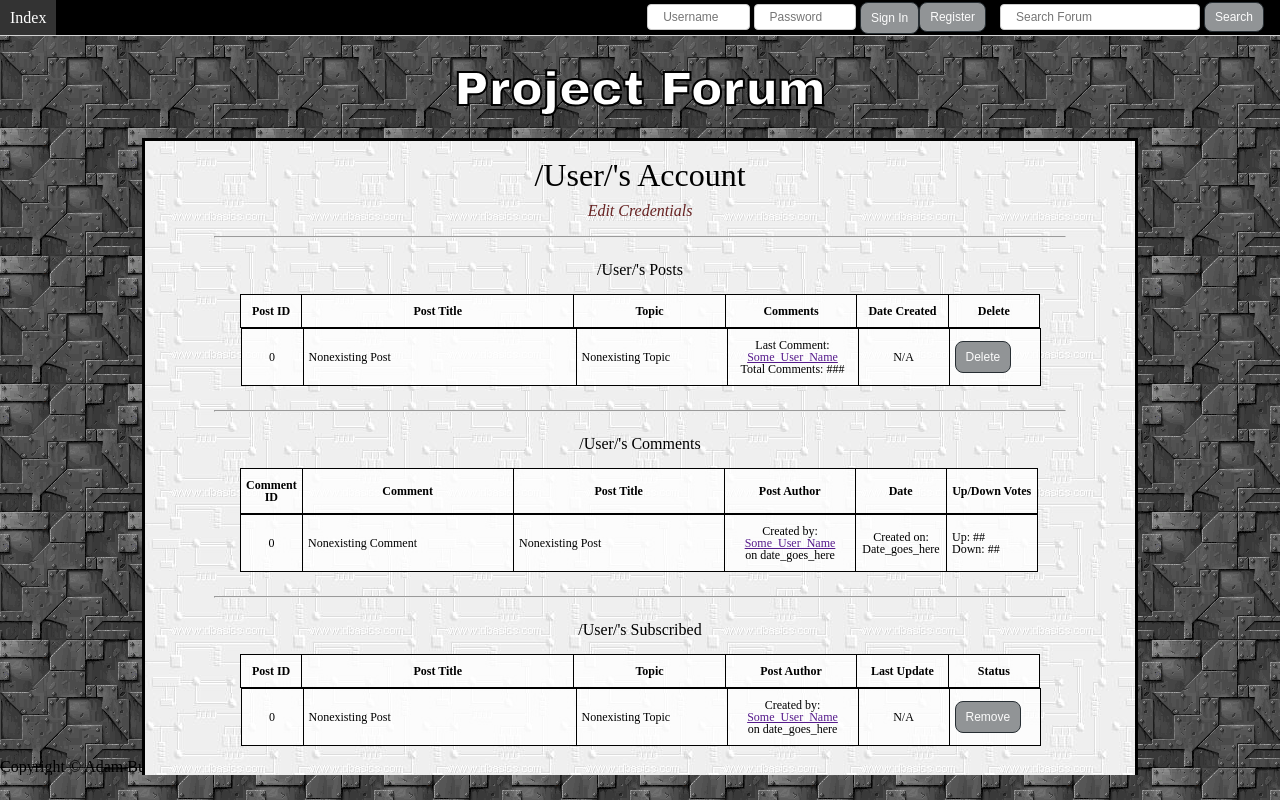
After one commit to StevenLeighton1/ProjectForum, a PHP site: page /view-account.html in a window 1280 px wide. The commit adds this page. Run offline with PHP 8.4, Linux system fonts and the light colour scheme.

Commit message:
The submitted project, late upload...
Contains the documentation and all of the final changes that were made
before the final submission.  The EER diagram is also updated from the
previous version.

```diff
--- a/html/css/outline.css
+++ b/html/css/outline.css
@@ -141,6 +141,7 @@ ul li a{
     background-color:#333;
 }
 
+<<<<<<< Updated upstream
 ul li .subBtn{
     position: fixed;
     height:35px;
@@ -149,6 +150,14 @@ ul li .subBtn{
     opacity:0;
     top:0;
     cursor:pointer;
+=======
+ul form{
+    margin-right:3px;
+}
+ul form input[type=submit]{
+    height:30px;
+    margin-right:3px;
+>>>>>>> Stashed changes
 }
 
 ul li a:not(.btn){
--- /dev/null
+++ b/html/view-account.html
@@ -0,0 +1,176 @@
+<!DOCTYPE html>
+<html>
+    <head>
+        <title>Project Forum</title>
+        <meta http-equiv="Content-Type" content="text/html; charset=iso-8859-1" >
+
+            <link rel="stylesheet" type="text/css" href="css/reset.css">
+            <link rel="stylesheet" type="text/css" href="css/inputs.css">
+            <link rel="stylesheet" type="text/css" href="css/outline.css">
+            <link rel="stylesheet" type="text/css" href="css/center_form.css">
+
+    </head>
+    <body>
+        <ul>
+            <li>
+                <a href="#" class="btn" style="margin-right:16px">Search</a>
+                <input type="text" name="search" placeholder="Search Forum" style="float:right">
+                    </li>
+
+            <!-- If logged in, replace account and form with the following:
+                <li><a href="login.html">Sign Out</a></li>
+                <li><a href="view-account.html">Account</a></li>
+
+             -->
+
+            <li><a href="account.html" class="btn" style="margin-right:10px">Register</a></li>
+          <!--  <li><a href="login.html">Sign In</a></li> -->
+
+          <!-- If login fails ==> open the login page
+               If signs out   ==> open the login page -->
+            <form action="#" method="post">
+                <li><input type="submit" value="Sign In" class="btn" style="float:right"></li>
+                <li><input type="password" name="pass" placeholder="Password" style="float:right;width:8%;"></li>
+                <li><input type="text" name="user" placeholder="Username" style="float:right;width:8%;margin-right:0px"></li>
+            </form>
+            <li style="float:left"><a href="index.html">Index</a></li>
+        </ul>
+
+        <div class="container">
+            <h3>Project Forum</h3>
+            <div class="content">
+                <h2>/User/'s Account</h2>
+                <div class="centerframe">
+
+                    <!-- Show only if your account -->
+                    <h1><a href="account.html">Edit Credentials</a></h1>
+
+                    <hr style="width:850px">
+                    <!---- Start User's Posts Table ----->
+                    <table class="scroll">
+                        <caption>/User/'s Posts</caption>
+                        <thead style="display:table-header-group">
+                            <tr>
+                                <th scope="col" class="id">Post ID</th>
+                                <th scope="col" class="title">Post Title </th>
+                                <th scope="col" class="sub">Topic</th>
+                                <th scope="col" class="lastPost">Comments</th>
+                                <th scope="col" class="other">Date Created</th>
+                                <th scope="col" class="other">Delete</th>
+                            </tr>
+                        </thead>
+                        <tbody>
+
+                            <!-- Need to adjust the widths of the table columns at least once -->
+                            <tr>
+                                <td style="width:51px">0</td>
+                                <td style="text-align:left; width:262px" >Nonexisting Post</td>
+                                <td style="text-align:left; width:140px">Nonexisting Topic</td>
+                                <td style="width:120px">
+                                    Last Comment:
+                                    <br><a href=""> Some_User_Name </a><br>
+                                    Total Comments: ### </td>
+                                <td style="width:80px">N/A</td>
+                                <td style="width:80px">
+                                    <button class="btn" style="float:left"  onclick="location.href='#'">Delete<btn>
+                                        </td>
+                            </tr>
+
+                        </tbody>
+                    </table>
+                    <!---- End User's Posts Table ----->
+                    <br>
+                    <hr style="width:850px">
+                    <!---- Start User's Comments Table ----->
+                    <table class="scroll">
+                        <caption>/User/'s Comments</caption>
+                            <tr>
+                                <th scope="col" class="id">Comment ID</th>
+                                <th scope="col" class="com">Comment</th>
+                                <th scope="col" class="com">Post Title </th>
+                                <th scope="col" class="lastPost">Post Author</th>
+                                <th scope="col" class="other">Date</th>
+                                <th scope="col" class="other">Up/Down Votes</th>
+                                <!-- Show delete if moderator or user
+                                 else just show up/down votes
+
+                                 may change this to last update too, don't know yet
+                                 -->
+                            <!--   <th scope="col" class="other">Delete</th> -->
+                            </tr>
+                        <tbody>
+
+                            <!-- Need to adjust the widths of the table columns at least once -->
+                            <tr>
+                                <td style="width:51px">0</td>
+                                <td style="text-align:left; width:200px" >Nonexisting Comment</td>
+                                <td style="text-align:left; width:200px" >Nonexisting Post</td>
+
+                                <td style="width:120px">
+                                    Created by:<br>
+                                    <a href="">Some_User_Name</a><br>
+                                    on date_goes_here
+
+                                <td style="width:80px">
+                                    Created on: <br>
+                                    Date_goes_here
+                                    </td>
+
+                                <!-- Show delete if moderator or user
+                                        else just show up/down votes-->
+                                <td style="width:80px; text-align:left">
+                                    <!--  <button class="btn" style="float:left"  onclick="location.href='#'">
+                                     Delete<btn>  -->
+                                    Up: ## <br>
+                                    Down: ##
+                                </td>
+
+                            </tr>
+                        </tbody>
+                    </table>
+                    <!---- End User's Comments Table ----->
+                    <br>
+                    <hr style="width:850px">
+                    <!---- Start User's Subscribed Table ----->
+                    <table class="scroll">
+                        <caption>/User/'s Subscribed</caption>
+                        <thead style="display:table-header-group">
+                            <tr>
+                                <th scope="col" class="id">Post ID</th>
+                                <th scope="col" class="title">Post Title </th>
+                                <th scope="col" class="sub">Topic</th>
+                                <th scope="col" class="lastPost">Post Author</th>
+                                <th scope="col" class="other">Last Update</th>
+                                <th scope="col" class="other">Status</th>
+                            </tr>
+                        </thead>
+                        <tbody>
+
+                            <!-- Need to adjust the widths of the table columns at least once -->
+                            <tr>
+                                <td style="width:51px">0</td>
+                                <td style="text-align:left; width:262px" >Nonexisting Post</td>
+                                <td style="text-align:left;width:140px">Nonexisting Topic</td>
+                                <td style="width:120px">
+                                    Created by:<br>
+                                    <a href="">Some_User_Name</a><br>
+                                    on date_goes_here
+                                <td style="width:80px">N/A</td>
+
+                                <!-- If not your profile, will tell you if you are subscribed-->
+                                <!-- If your profile, you can unsubscribe-->
+                                <td style="width:80px">
+                                    <button class="btn" style="float:left" onclick="location.href='#'">
+                                        Remove <!--Follow--><btn>
+                                        </td>
+                            </tr>
+
+                        </tbody>
+                    </table>
+                    <!---- End User's Subscribed Table ----->
+                </div>
+            </div>
+        </div>
+    </body>
+    <footer>Copyright &copy; Adam Bucknell &amp; Steven Leighton</footer>
+</html>
```
Also changed, not shown: html/account.php (+23 -0 lines), html/index.html (added, +181 -0 lines), html/login.html (added, +63 -0 lines), 2 other files.
